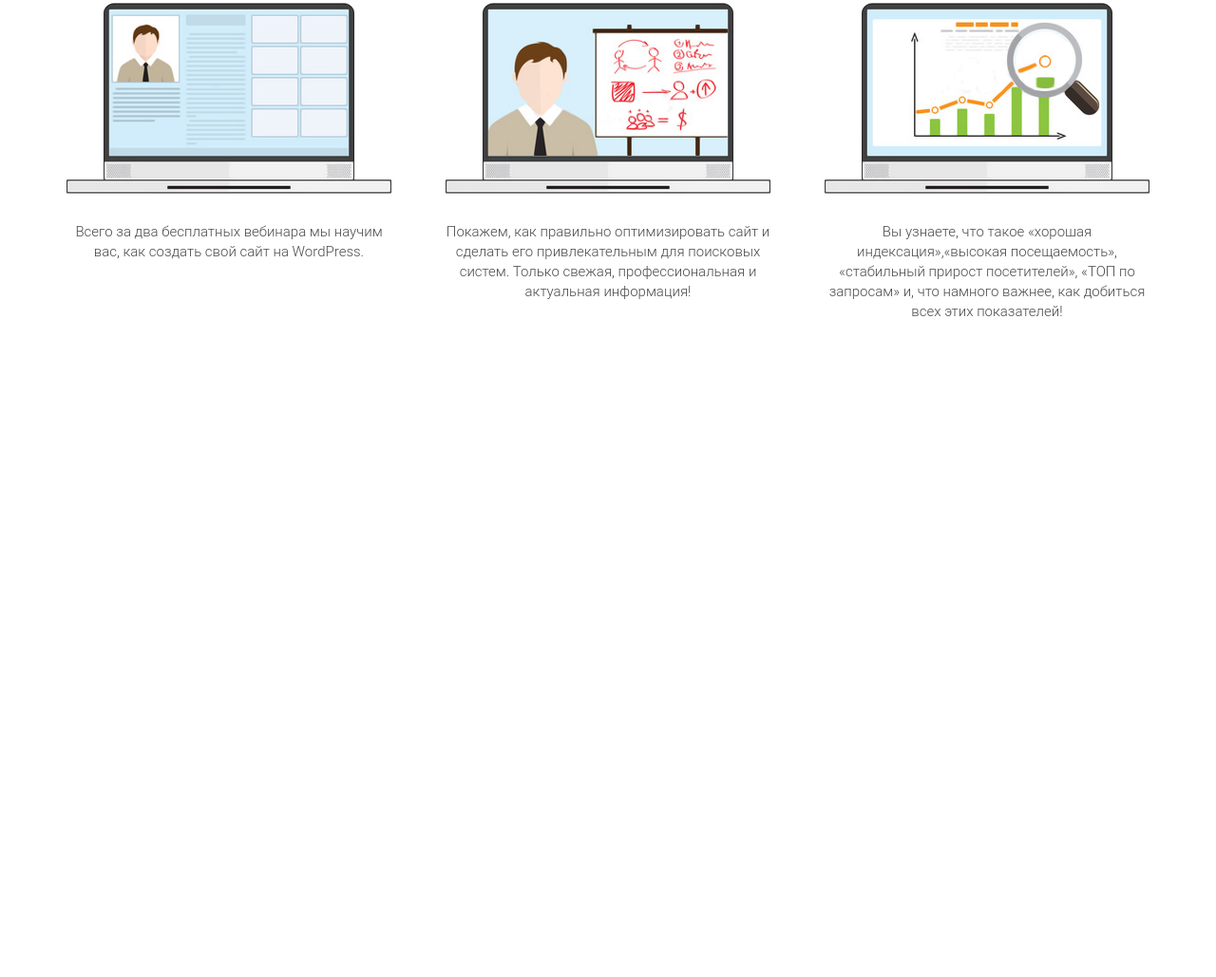
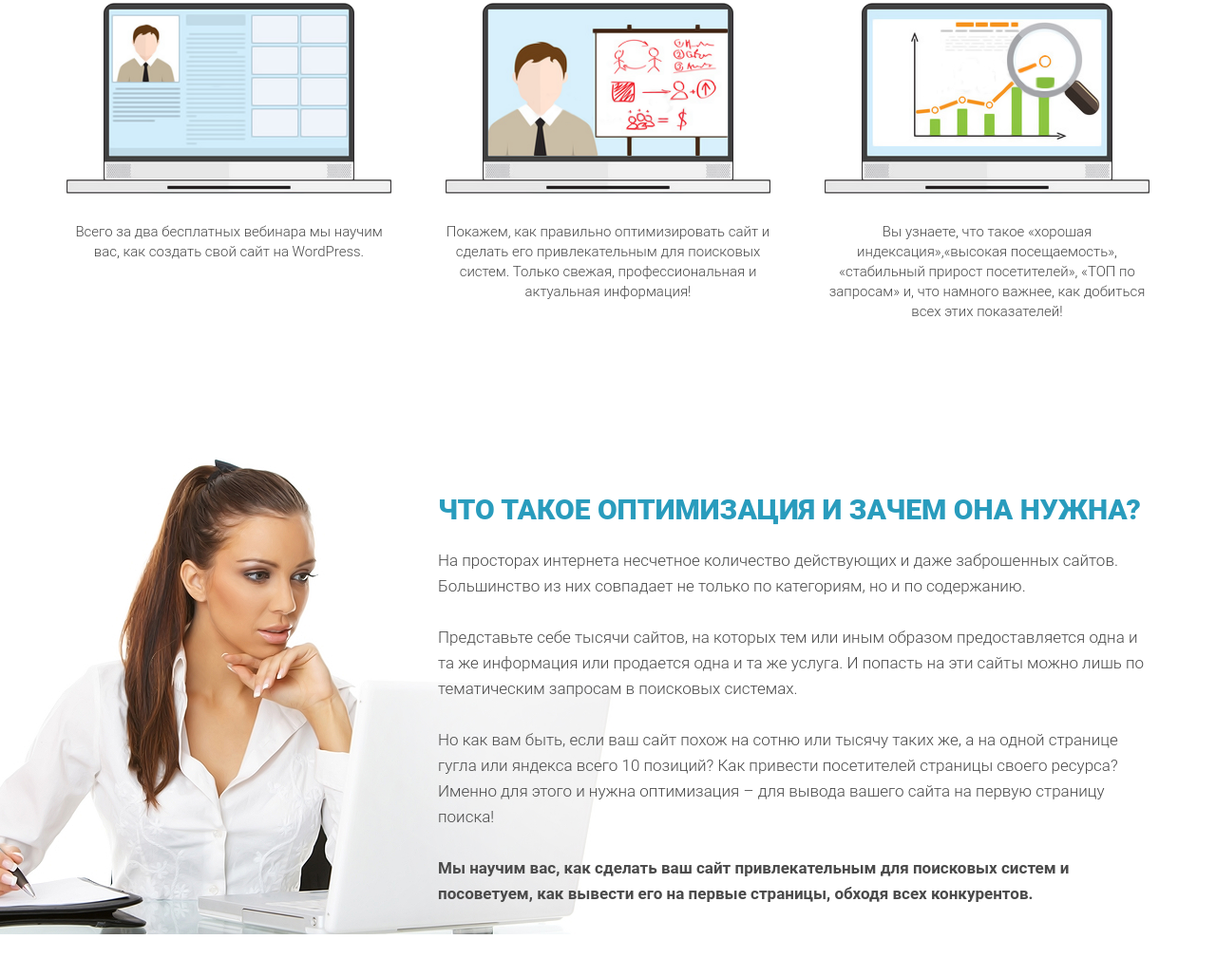
Before and after one commit to SterrenHeer/WordPressFromFigma, a plain HTML site: page index.html in a window 1280 px wide. Shown: the part 1102-2131 px from the top of the page at 95% size. Before the commit the page ends 1516 px from the top, so only its background shows below. Drawn offline with Linux system fonts and the light colour scheme.

Commit message:
Add optimization section

```diff
--- a/css/style.css
+++ b/css/style.css
@@ -7,6 +7,7 @@
 .container {
   width: 1140px;
   margin: 0 auto;
+  position: relative;
 }
 
 .promo {
@@ -175,3 +176,39 @@ h2.title {
   font-weight: 300;
   line-height: 21px;
 }
+
+.optimization {
+  min-height: 550px;
+  padding: 108px 0 74px 0;
+}
+
+.optimization .optimization_header {
+  margin-left: 391px;
+  color: #299CBD;
+  font-family: Roboto;
+  font-size: 30px;
+  font-weight: 900;
+  line-height: 30px;
+  text-transform: uppercase;
+}
+
+.optimization .optimization_text {
+  margin-left: 391px;
+  margin-top: 25px;
+  color: #4A4A4A;
+  font-family: Roboto;
+  font-size: 17px;
+  font-weight: 300;
+  line-height: 27px;
+}
+
+.optimization .optimization_text span {
+  font-weight: 700;
+}
+
+.optimization .optimization_img {
+  position: absolute;
+  top: -40px;
+  left: -240px;
+  z-index: -1;
+}
--- a/index.html
+++ b/index.html
@@ -48,5 +48,17 @@
             </div>
         </div>
     </section>
+    <section class="optimization">
+        <div class="container">
+            <h2 class="optimization_header">Что такое оптимизация и зачем она нужна?</h2>
+            <div class="optimization_text">
+                На просторах интернета несчетное количество действующих и даже заброшенных сайтов. Большинство из них совпадает не только по категориям, но и по содержанию.<br><br>
+                Представьте себе тысячи сайтов, на которых тем или иным образом предоставляется одна и та же информация или продается одна и та же услуга. И попасть на эти сайты можно лишь по тематическим запросам в поисковых системах.<br><br>
+                Но как вам быть, если ваш сайт похож на сотню или тысячу таких же, а на одной странице гугла или яндекса всего 10 позиций? Как привести посетителей страницы своего ресурса? Именно для этого и нужна оптимизация – для вывода вашего сайта на первую страницу поиска!<br><br>
+                <span>Мы научим вас, как сделать ваш сайт привлекательным для поисковых систем и посоветуем, как вывести его на первые страницы, обходя всех конкурентов.</span>
+            </div>
+            <img src="img/bg/woman_bg.jpg" alt="woman" class="optimization_img">
+        </div>
+    </section>
 </body>
 </html>
```
